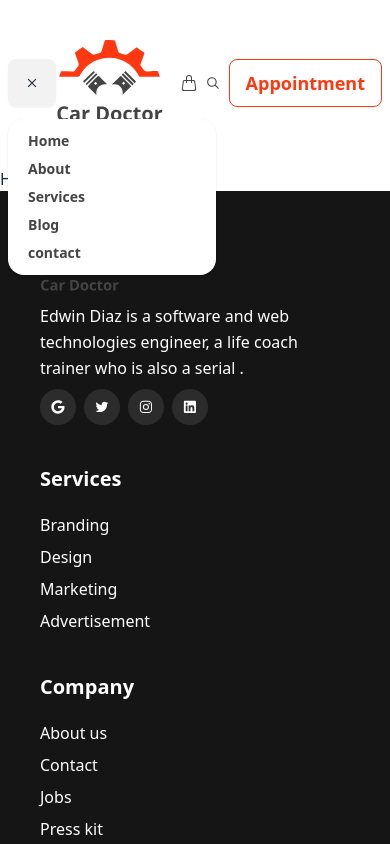
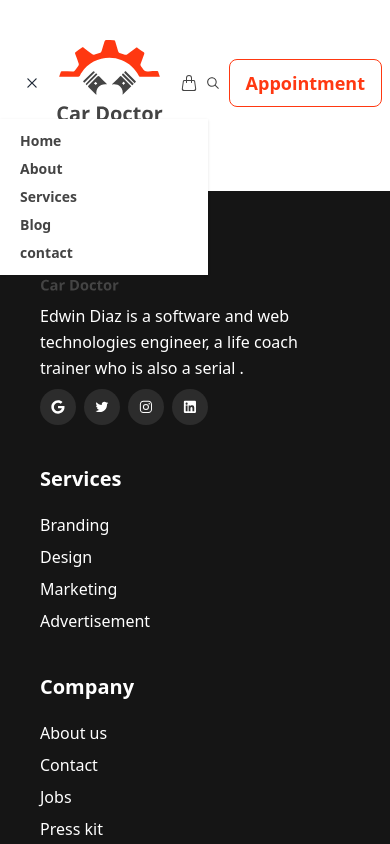
Before and after one commit to QuaziSamiha/Car_Doctor_Client, a React (Vite) app: page / in a window 390 px wide. Both pictures are taken after a click on the icon 32 px from the left and 83 px from the top of the page. Shown: the top 844 px of the page. Built offline with nearby package versions, Linux system fonts and the light colour scheme.

Commit message:
nav menu done

```diff
--- a/src/components/Shared/Navbar/Navbar.jsx
+++ b/src/components/Shared/Navbar/Navbar.jsx
@@ -32,7 +32,7 @@ const Navbar = () => {
       <div className="navbar bg-base-100 my-8">
         <div className="navbar-start">
           <div className="dropdown">
-            <div tabIndex={0} className="btn lg:hidden">
+            <div tabIndex={0} className="m-4 lg:hidden">
               {isOpen ? (
                 <RxCross2 onClick={() => setIsOpen(false)} />
               ) : (
@@ -41,7 +41,9 @@ const Navbar = () => {
             </div>
             <ul
               tabIndex={0}
-              className="menu menu-sm dropdown-content mt-3 z-[1] p-2 shadow bg-base-100 rounded-box w-52 text-[#444444] font-semibold text-lg"
+              className={`menu menu-sm dropdown-content mt-3 z-[1] p-2 shadow bg-base-100  w-52 text-[#444444] font-semibold text-lg ${
+                isOpen ? "-translate-x-2" : "-translate-x-56"
+              }`}
             >
               {navItems}
             </ul>
```
